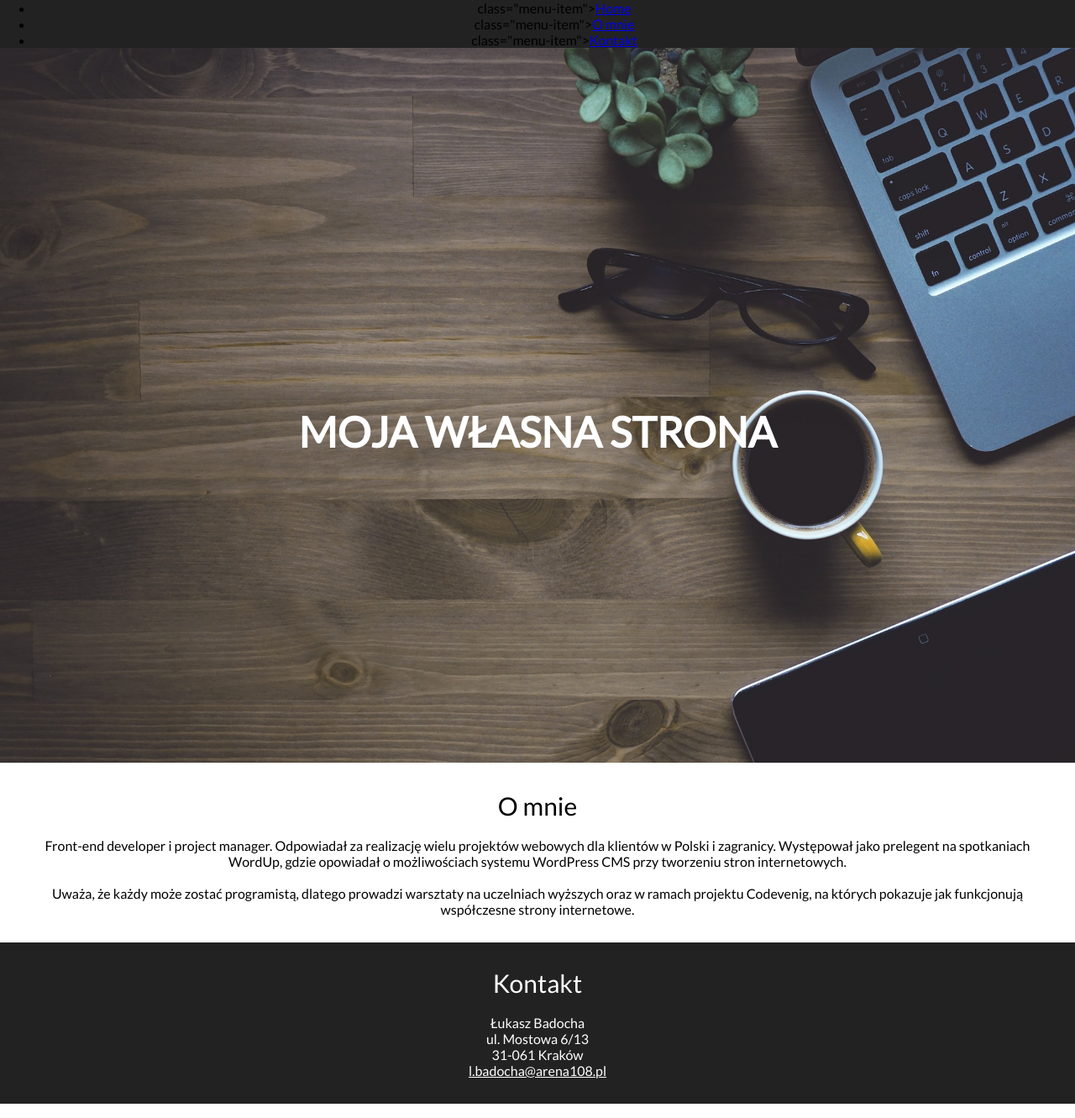
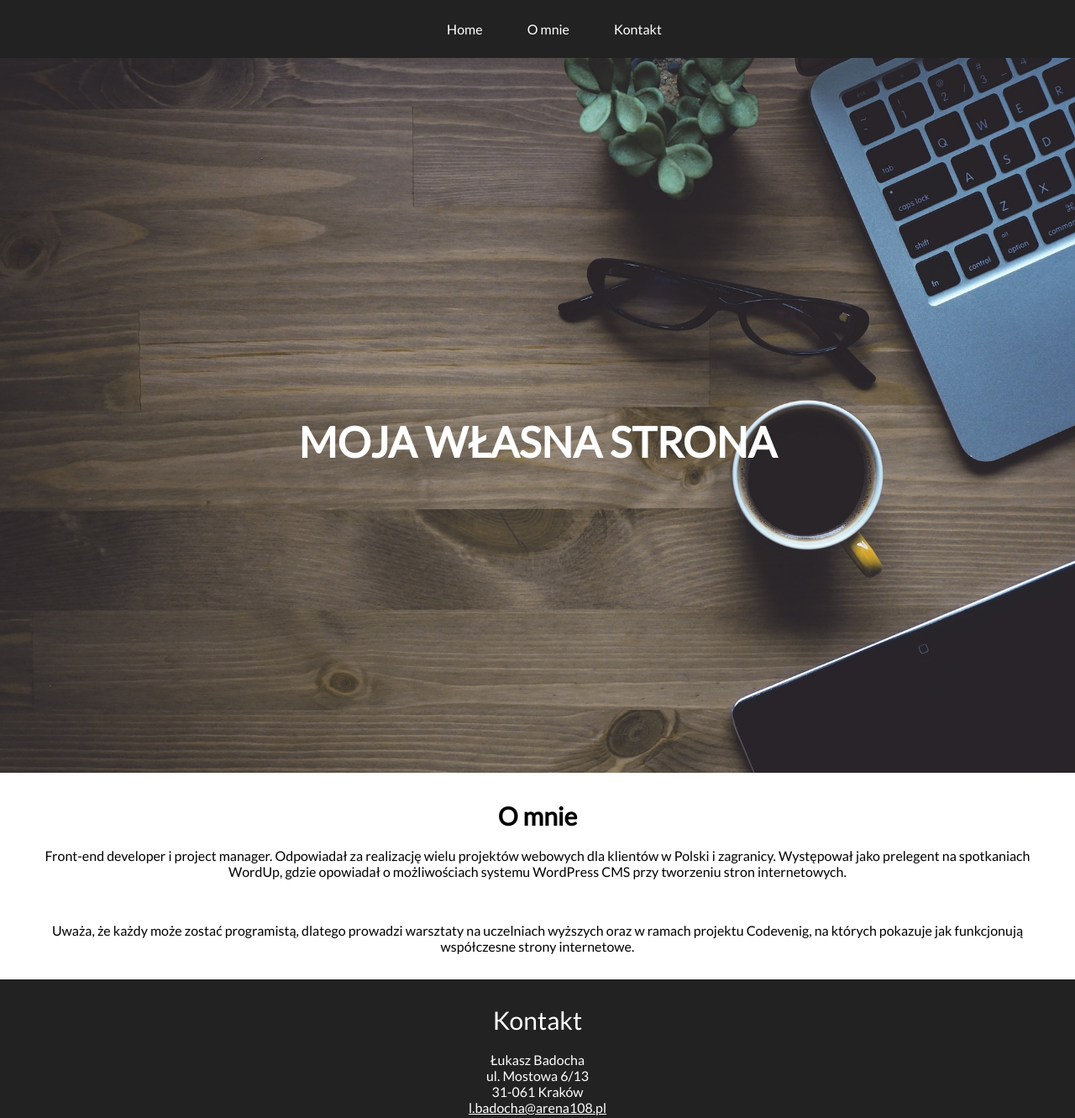
Before and after one commit to mat1489/projekt-html, a plain HTML site: page index.html in a window 1280 px wide. Shown: the whole page at 84% size. Drawn offline with Linux system fonts and the light colour scheme.

Commit message:
koniec artykulu i poprawa menu elementy listy

```diff
--- a/index.html
+++ b/index.html
@@ -13,9 +13,9 @@
 <!--menu glowne-->
 <nav id="menu">
     <ul>
-        <li>class="menu-item"><a href="#">Home</a></li>
-        <li>class="menu-item"><a href="#about">O mnie</a></li>
-        <li>class="menu-item"><a href="#contact">Kontakt</a></li>
+        <li class="menu-item"><a href="#">Home</a></li>
+        <li class="menu-item"><a href="#about">O mnie</a></li>
+        <li class="menu-item"><a href="#contact">Kontakt</a></li>
     </ul>
 </nav>
 <!--koniec menu glowne-->
@@ -26,13 +26,14 @@
     <h1 id="main-header-text">Moja własna strona</h1>
   </header>
 <!--koniec naglowka-->
+
 <!-- artykul-->
   <article id="about">
-    <div id="about-header">O mnie</div>
-    <div class="about-content">Front-end developer i project manager. Odpowiadał za realizację wielu projektów webowych dla klientów w Polski i zagranicy. Występował jako prelegent na spotkaniach WordUp, gdzie opowiadał o możliwościach systemu WordPress CMS przy tworzeniu stron internetowych.</div>
+    <h2 id="about-header">O mnie</h2>
+    <p class="about-content">Front-end developer i project manager. Odpowiadał za realizację wielu projektów webowych dla klientów w Polski i zagranicy. Występował jako prelegent na spotkaniach WordUp, gdzie opowiadał o możliwościach systemu WordPress CMS przy tworzeniu stron internetowych.</p>
     <br />
 
-    <div class="about-content"> Uważa, że każdy może zostać programistą, dlatego prowadzi warsztaty na uczelniach wyższych oraz w ramach projektu Codevenig, na których pokazuje jak funkcjonują współczesne strony internetowe.</div>
+    <p class="about-content"> Uważa, że każdy może zostać programistą, dlatego prowadzi warsztaty na uczelniach wyższych oraz w ramach projektu Codevenig, na których pokazuje jak funkcjonują współczesne strony internetowe.</p>
 
   </article>
 <!--koniec artykulu-->
```
